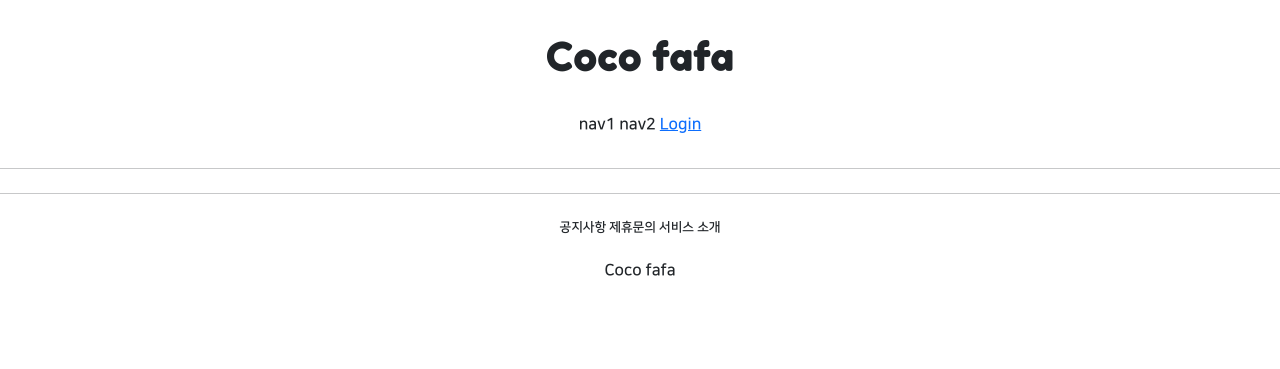
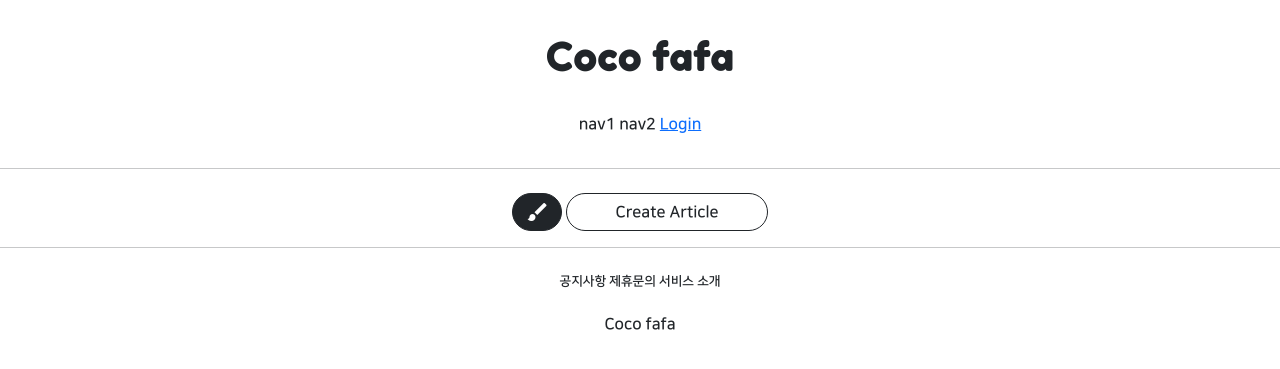
Before and after one commit to cocofafa/5ban-dJANGGO, a Django app: page /articles/list/ in a window 1280 px wide. Shown: the top 369 px of the page. Run offline with Django 3.2, Linux system fonts and the light colour scheme; data that the repository does not hold is empty; parts of the project's set-up code (start-up, migrations or seed data) failed here and were passed over.

Commit message:
08.05 class commit_4

```diff
--- a/articleapp/templates/articleapp/list.html
+++ b/articleapp/templates/articleapp/list.html
@@ -49,6 +49,16 @@
 
     <script src="{% static 'js/magicgrid.js' %}"></script>
 
+    <div class="text-center" my-5>
+        <a href="{% url 'articleapp:create' %}"
+        class="btn btn-dark rounded-pill material-icons">
+            brush
+        </a>
 
+        <a href="{% url 'articleapp:create' %}"
+        class="btn btn-outline-dark rounded-pill px-5">
+            Create Article
+        </a>
+    </div>
 
 {% endblock %}
```
